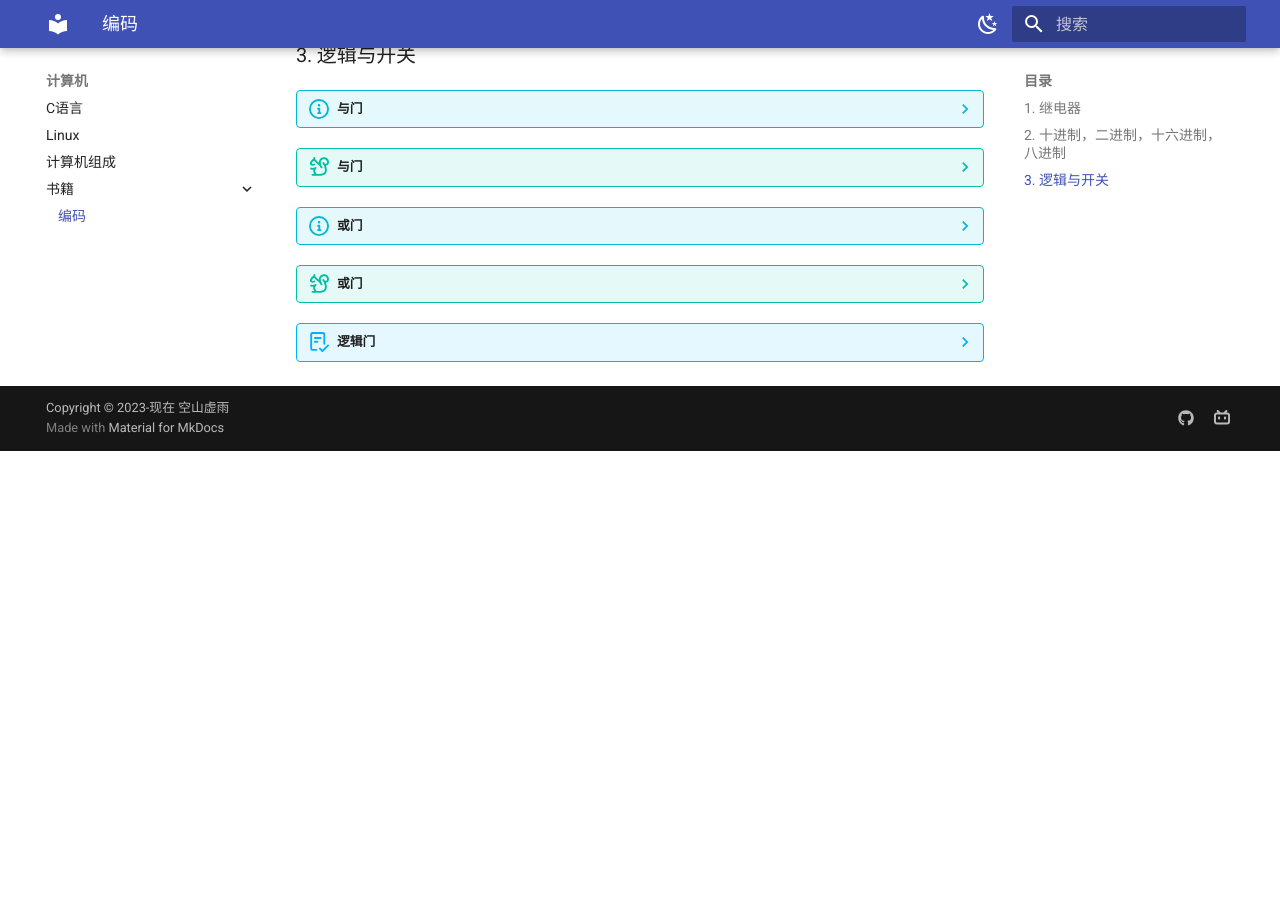
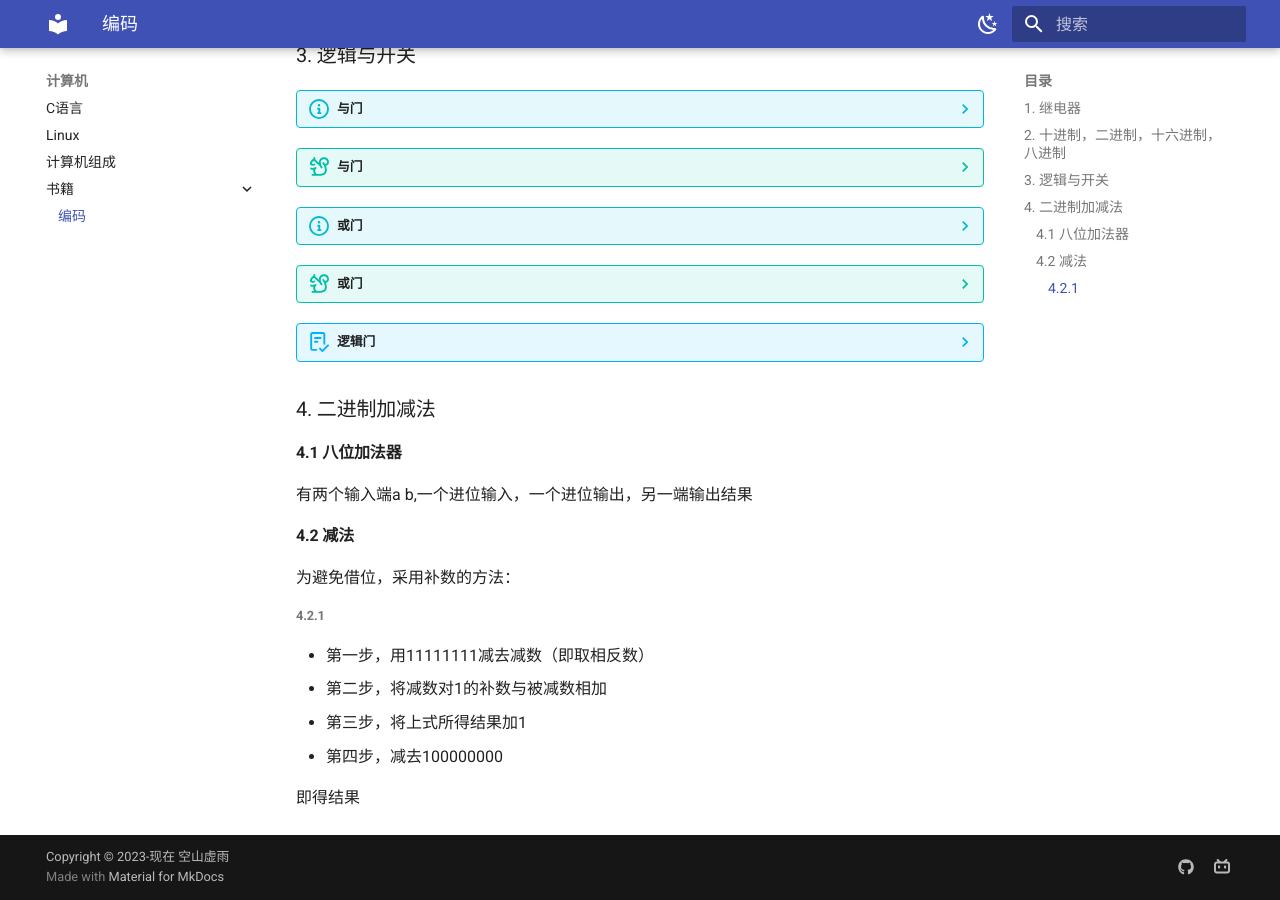
Before and after one commit to KongshanXuyu/zh-blog, an MkDocs documentation site: the page built from docs/计算机/书籍/编码/文件.md, in a window 1280 px wide and 900 px high, scrolled down 1634 px. Built offline with MkDocs 1.6.1 and Material for MkDocs 9.7.7, drawn with Linux system fonts in a browser that asks for light colours; before the commit the page ends 2085 px from its top, so only the background shows below that.

Commit message:
2023-12-13_20:50:22 update

```diff
--- a/docs/计算机/书籍/编码/文件.md
+++ b/docs/计算机/书籍/编码/文件.md
@@ -52,3 +52,22 @@
 ??? abstract "逻辑门"
 
     ![1](./99999.png)
+
+### 4. 二进制加减法
+
+#### 4.1 八位加法器
+
+有两个输入端a b,一个进位输入，一个进位输出，另一端输出结果
+
+#### 4.2 减法
+
+为避免借位，采用补数的方法：
+
+##### 4.2.1
+
+- 第一步，用11111111减去减数（即取相反数）
+- 第二步，将减数对1的补数与被减数相加
+- 第三步，将上式所得结果加1
+- 第四步，减去100000000
+
+即得结果
```
